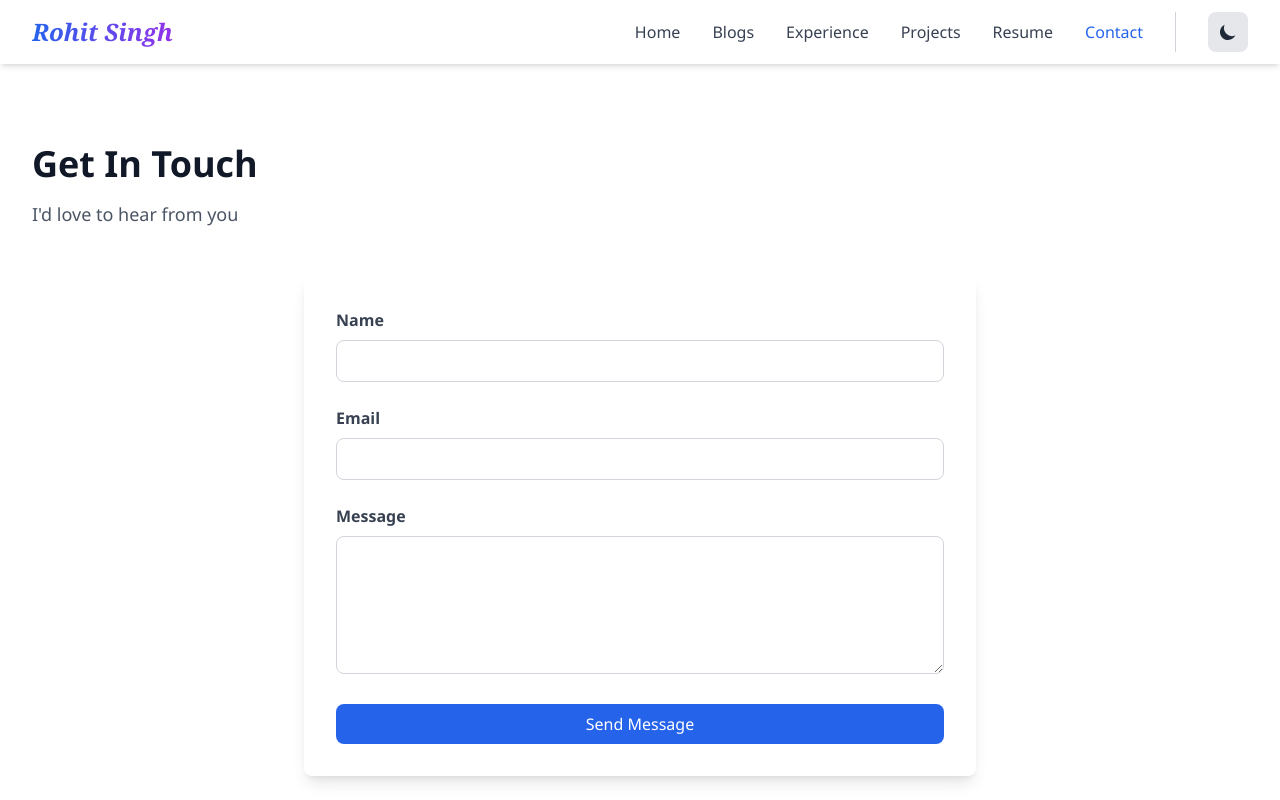
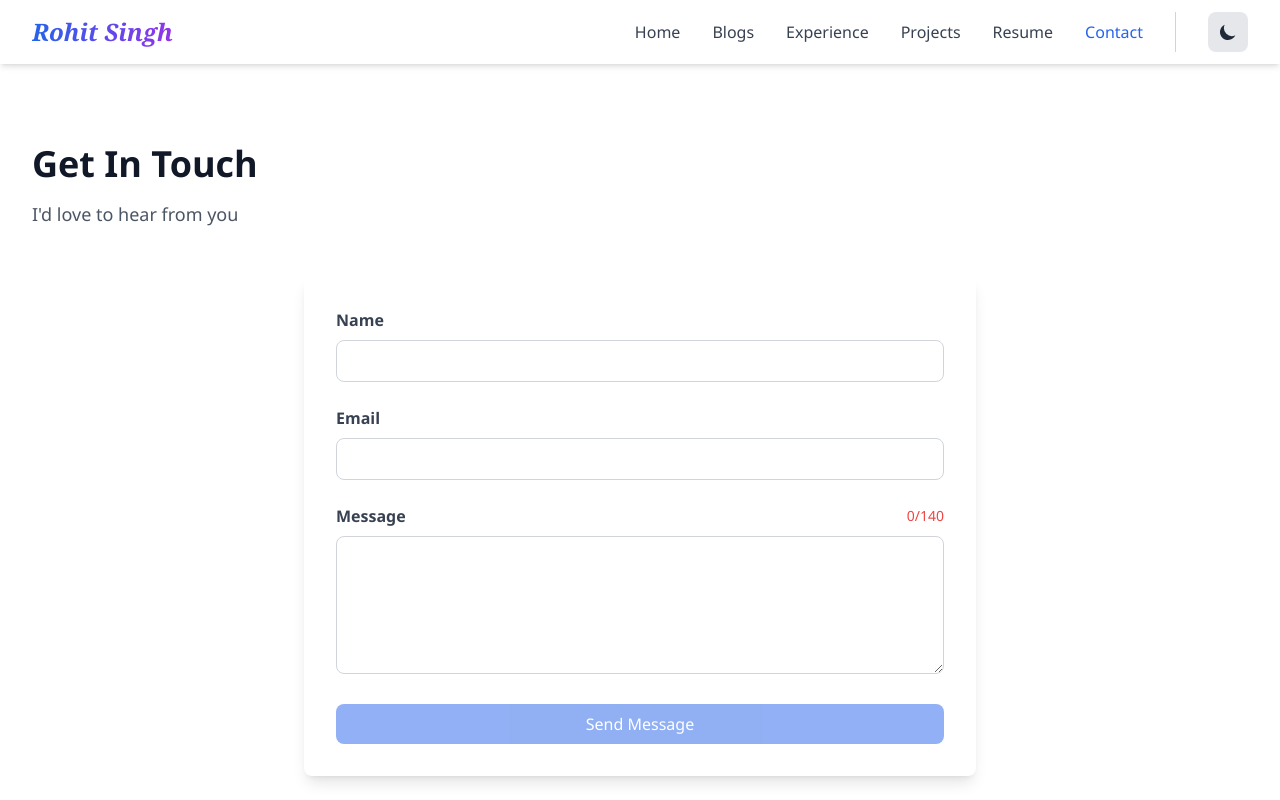
Before and after one commit to RohitSingh19/portfolio, an Angular app: page /contact in a window 1280 px wide. Shown: the top 800 px of the page. Built offline with nearby package versions, Linux system fonts and the light colour scheme.

Commit message:
improvements

```diff
--- /dev/null
+++ b/src/app/core/services/contact.service.ts
@@ -0,0 +1,28 @@
+import { Injectable } from '@angular/core';
+import { HttpClient } from '@angular/common/http';
+import { Observable } from 'rxjs';
+
+export interface ContactFormPayload {
+  name: string;
+  email: string;
+  message: string;
+}
+
+export interface ContactSubmitResponse {
+  message: string;
+  id?: string;
+}
+
+@Injectable({
+  providedIn: 'root',
+})
+export class ContactService {
+  // Replace with your deployed backend endpoint when available.
+  private readonly endpoint = '/api/contact';
+
+  constructor(private http: HttpClient) {}
+
+  submitContactForm(payload: ContactFormPayload): Observable<ContactSubmitResponse> {
+    return this.http.post<ContactSubmitResponse>(this.endpoint, payload);
+  }
+}
--- a/src/app/features/contact/contact.component.ts
+++ b/src/app/features/contact/contact.component.ts
@@ -1,6 +1,22 @@
-import { Component } from '@angular/core';
+import { Component, inject } from '@angular/core';
 import { CommonModule } from '@angular/common';
-import { ReactiveFormsModule, FormControl, FormGroup } from '@angular/forms';
+import {
+  ReactiveFormsModule,
+  FormControl,
+  FormGroup,
+  Validators,
+  AbstractControl,
+  ValidationErrors,
+  ValidatorFn,
+} from '@angular/forms';
+import { finalize } from 'rxjs/operators';
+import { ContactService } from '../../core/services/contact.service';
+
+const notBlankValidator: ValidatorFn = (control: AbstractControl): ValidationErrors | null => {
+  const value = control.value as string | null;
+  if (value == null) return { blank: true };
+  return value.trim().length === 0 ? { blank: true } : null;
+};
 
 @Component({
   selector: 'app-contact',
@@ -11,7 +27,20 @@ import { ReactiveFormsModule, FormControl, FormGroup } from '@angular/forms';
       <h1 class="section-title">Get In Touch</h1>
       <p class="section-subtitle">I'd love to hear from you</p>
       <div class="max-w-2xl mx-auto bg-white dark:bg-gray-800 rounded-lg p-8 smooth-shadow">
-        <form [formGroup]="contactForm" (ngSubmit)="onSubmit()">
+        <div
+          *ngIf="submitSuccess"
+          class="mb-6 rounded-lg border border-green-200 bg-green-50 px-4 py-3 text-sm text-green-700 dark:border-green-900 dark:bg-green-950/30 dark:text-green-300"
+        >
+          {{ submitSuccess }}
+        </div>
+        <div
+          *ngIf="submitError"
+          class="mb-6 rounded-lg border border-red-200 bg-red-50 px-4 py-3 text-sm text-red-700 dark:border-red-900 dark:bg-red-950/30 dark:text-red-300"
+        >
+          {{ submitError }}
+        </div>
+
+        <form [formGroup]="contactForm" (ngSubmit)="onSubmit()" novalidate>
           <div class="mb-6">
             <label class="block text-gray-700 dark:text-gray-300 font-bold mb-2">Name</label>
             <input
@@ -19,6 +48,18 @@ import { ReactiveFormsModule, FormControl, FormGroup } from '@angular/forms';
               formControlName="name"
               class="w-full px-4 py-2 border border-gray-300 dark:border-gray-600 rounded-lg bg-white dark:bg-gray-700 text-gray-900 dark:text-white"
             />
+            <p class="mt-2 text-sm text-red-500" *ngIf="showError('name') && nameControl.errors?.['required']">
+              Name is required.
+            </p>
+            <p class="mt-2 text-sm text-red-500" *ngIf="showError('name') && nameControl.errors?.['blank']">
+              Name cannot be blank.
+            </p>
+            <p class="mt-2 text-sm text-red-500" *ngIf="showError('name') && nameControl.errors?.['minlength']">
+              Name length must be greater than 5 characters.
+            </p>
+            <p class="mt-2 text-sm text-red-500" *ngIf="showError('name') && nameControl.errors?.['maxlength']">
+              Name length must be less than 30 characters.
+            </p>
           </div>
           <div class="mb-6">
             <label class="block text-gray-700 dark:text-gray-300 font-bold mb-2">Email</label>
@@ -27,16 +68,47 @@ import { ReactiveFormsModule, FormControl, FormGroup } from '@angular/forms';
               formControlName="email"
               class="w-full px-4 py-2 border border-gray-300 dark:border-gray-600 rounded-lg bg-white dark:bg-gray-700 text-gray-900 dark:text-white"
             />
+            <p class="mt-2 text-sm text-red-500" *ngIf="showError('email') && emailControl.errors?.['required']">
+              Email is required.
+            </p>
+            <p class="mt-2 text-sm text-red-500" *ngIf="showError('email') && emailControl.errors?.['email']">
+              Enter a valid email address.
+            </p>
           </div>
           <div class="mb-6">
-            <label class="block text-gray-700 dark:text-gray-300 font-bold mb-2">Message</label>
+            <div class="mb-2 flex items-center justify-between">
+              <label class="block text-gray-700 dark:text-gray-300 font-bold">Message</label>
+              <span
+                class="text-sm font-medium"
+                [class.text-green-600]="messageLength === 140"
+                [class.dark:text-green-400]="messageLength === 140"
+                [class.text-red-500]="messageLength !== 140"
+              >
+                {{ messageLength }}/140
+              </span>
+            </div>
             <textarea
               formControlName="message"
               rows="5"
               class="w-full px-4 py-2 border border-gray-300 dark:border-gray-600 rounded-lg bg-white dark:bg-gray-700 text-gray-900 dark:text-white"
             ></textarea>
+            <p class="mt-2 text-sm text-red-500" *ngIf="showError('message') && messageControl.errors?.['required']">
+              Message is required.
+            </p>
+            <p class="mt-2 text-sm text-red-500" *ngIf="showError('message') && messageControl.errors?.['blank']">
+              Message cannot be blank.
+            </p>
+            <p class="mt-2 text-sm text-red-500" *ngIf="showError('message') && (messageControl.errors?.['minlength'] || messageControl.errors?.['maxlength'])">
+              Message must be exactly 140 characters long.
+            </p>
           </div>
-          <button type="submit" class="btn-primary w-full">Send Message</button>
+          <button
+            type="submit"
+            class="btn-primary w-full disabled:cursor-not-allowed disabled:opacity-50"
+            [disabled]="contactForm.invalid || isSubmitting"
+          >
+            {{ isSubmitting ? 'Sending...' : 'Send Message' }}
+          </button>
         </form>
       </div>
     </section>
@@ -44,13 +116,81 @@ import { ReactiveFormsModule, FormControl, FormGroup } from '@angular/forms';
   styles: [],
 })
 export class ContactComponent {
+  submitted = false;
+  isSubmitting = false;
+  submitSuccess = '';
+  submitError = '';
+
   contactForm = new FormGroup({
-    name: new FormControl(''),
-    email: new FormControl(''),
-    message: new FormControl(''),
+    name: new FormControl('', {
+      nonNullable: true,
+      validators: [Validators.required, notBlankValidator, Validators.minLength(6), Validators.maxLength(29)],
+    }),
+    email: new FormControl('', {
+      nonNullable: true,
+      validators: [Validators.required, Validators.email],
+    }),
+    message: new FormControl('', {
+      nonNullable: true,
+      validators: [Validators.required, notBlankValidator, Validators.minLength(140), Validators.maxLength(140)],
+    }),
   });
 
+  private contactService = inject(ContactService);
+
+  get nameControl(): FormControl<string> {
+    return this.contactForm.controls.name;
+  }
+
+  get emailControl(): FormControl<string> {
+    return this.contactForm.controls.email;
+  }
+
+  get messageControl(): FormControl<string> {
+    return this.contactForm.controls.message;
+  }
+
+  get messageLength(): number {
+    return this.messageControl.value.length;
+  }
+
+  showError(controlName: 'name' | 'email' | 'message'): boolean {
+    const control = this.contactForm.get(controlName);
+    return !!control && control.invalid && (control.touched || this.submitted);
+  }
+
   onSubmit(): void {
-    console.log(this.contactForm.value);
+    this.submitted = true;
+    this.contactForm.markAllAsTouched();
+    this.submitSuccess = '';
+    this.submitError = '';
+
+    if (this.contactForm.invalid || this.isSubmitting) {
+      return;
+    }
+
+    this.isSubmitting = true;
+
+    const payload = {
+      name: this.nameControl.value.trim(),
+      email: this.emailControl.value.trim(),
+      message: this.messageControl.value,
+    };
+
+    this.contactService
+      .submitContactForm(payload)
+      .pipe(finalize(() => (this.isSubmitting = false)))
+      .subscribe({
+        next: () => {
+          this.submitSuccess = 'Message sent successfully.';
+          this.submitted = false;
+          this.contactForm.reset({ name: '', email: '', message: '' });
+          this.contactForm.markAsPristine();
+          this.contactForm.markAsUntouched();
+        },
+        error: () => {
+          this.submitError = 'Unable to send message right now. Please try again later.';
+        },
+      });
   }
 }
```
